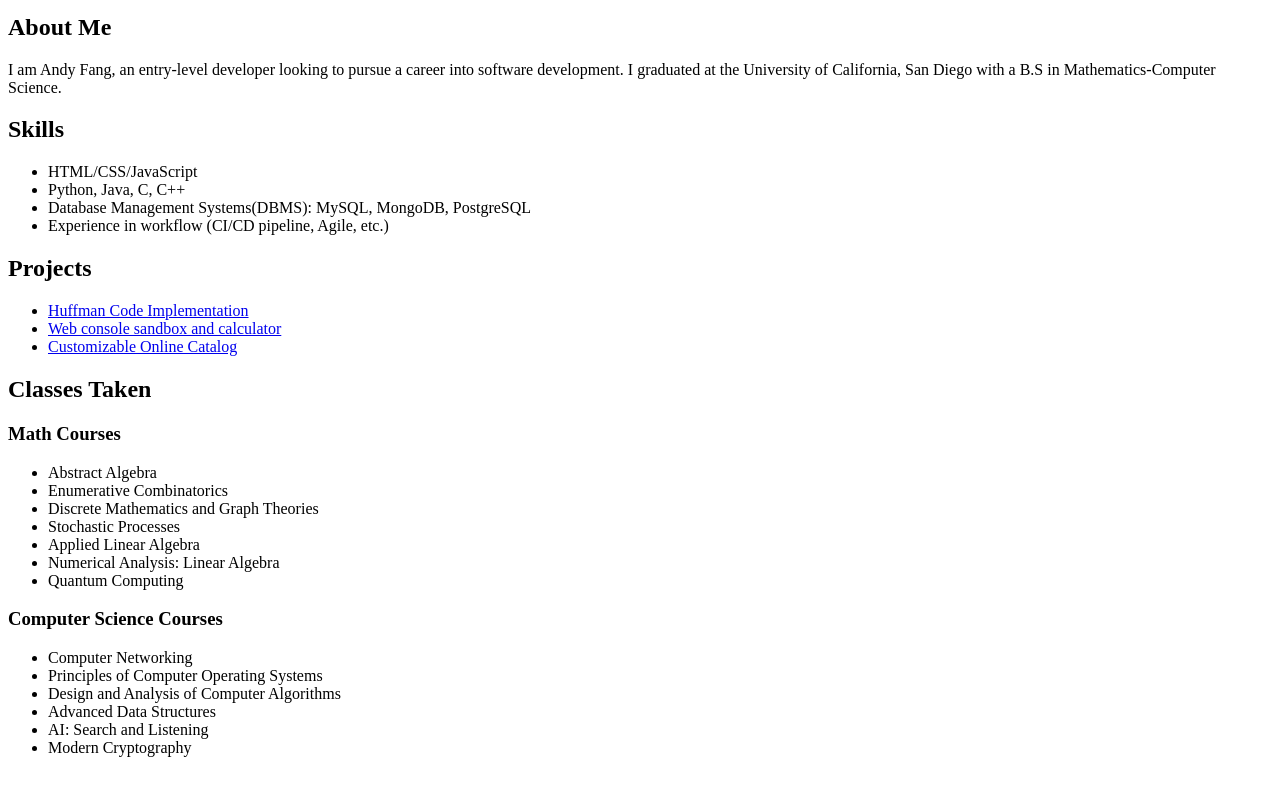
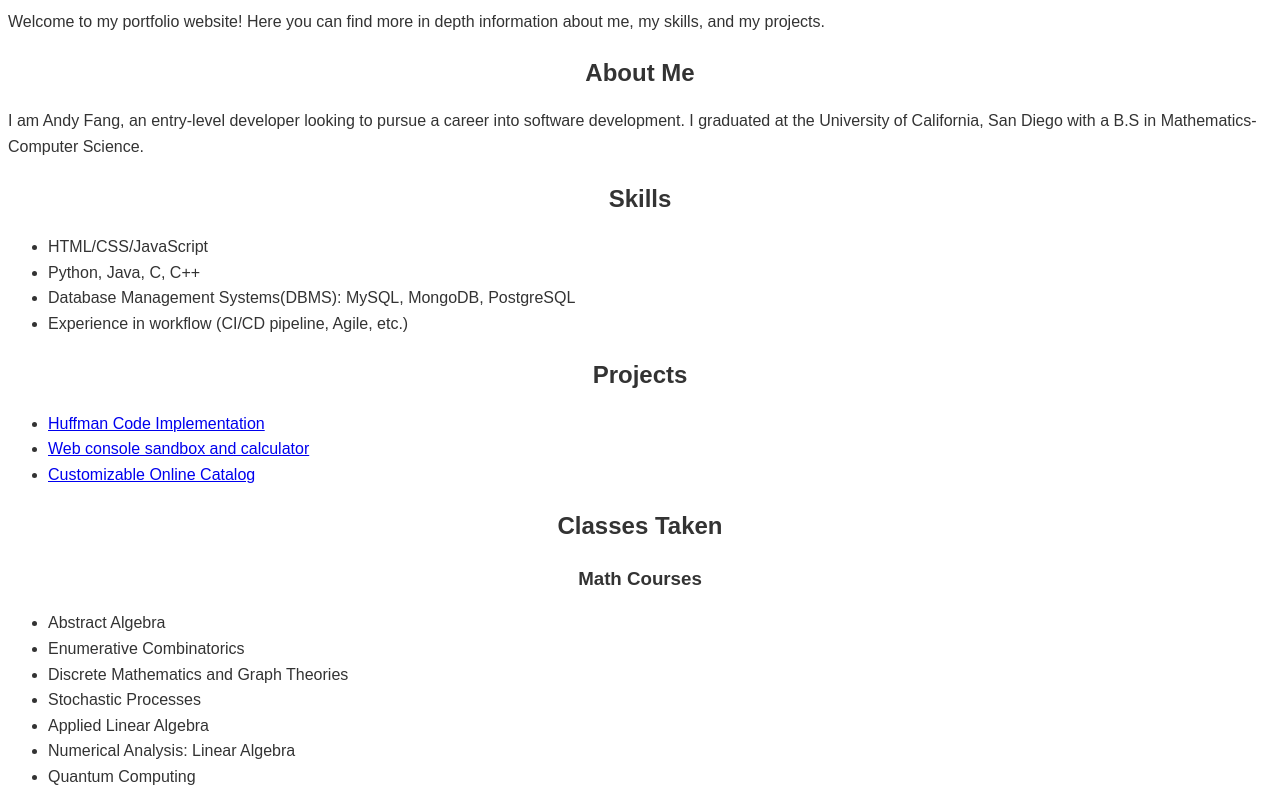
Before and after one commit to A4Fang/Portfolio, a plain HTML site: page index.html in a window 1280 px wide. Shown: the part 211-1004 px from the top of the page. Drawn offline with Linux system fonts and the light colour scheme.

Commit message:
Add files

```diff
--- /dev/null
+++ b/index.css
@@ -0,0 +1,14 @@
+body {
+    font-family: Arial, sans-serif;
+    line-height: 1.6;
+    color: #333;
+   }
+
+h1, h2, h3, h4, h5, h6 {
+margin-bottom: 10px;
+text-align: center;
+}
+
+.container {
+
+}
--- a/index.html
+++ b/index.html
@@ -1,6 +1,8 @@
 <!DOCTYPE html>
 <html>
 <head>
+  <link rel="stylesheet" href="index.css" />
+  <script type="module" src="index.js"></script>
  <meta charset="UTF8">
     <title>Andy Fang's Portfolio</title>
     <h1> Andy Fang </h1>
```
Also changed, not shown: index.js (added).
